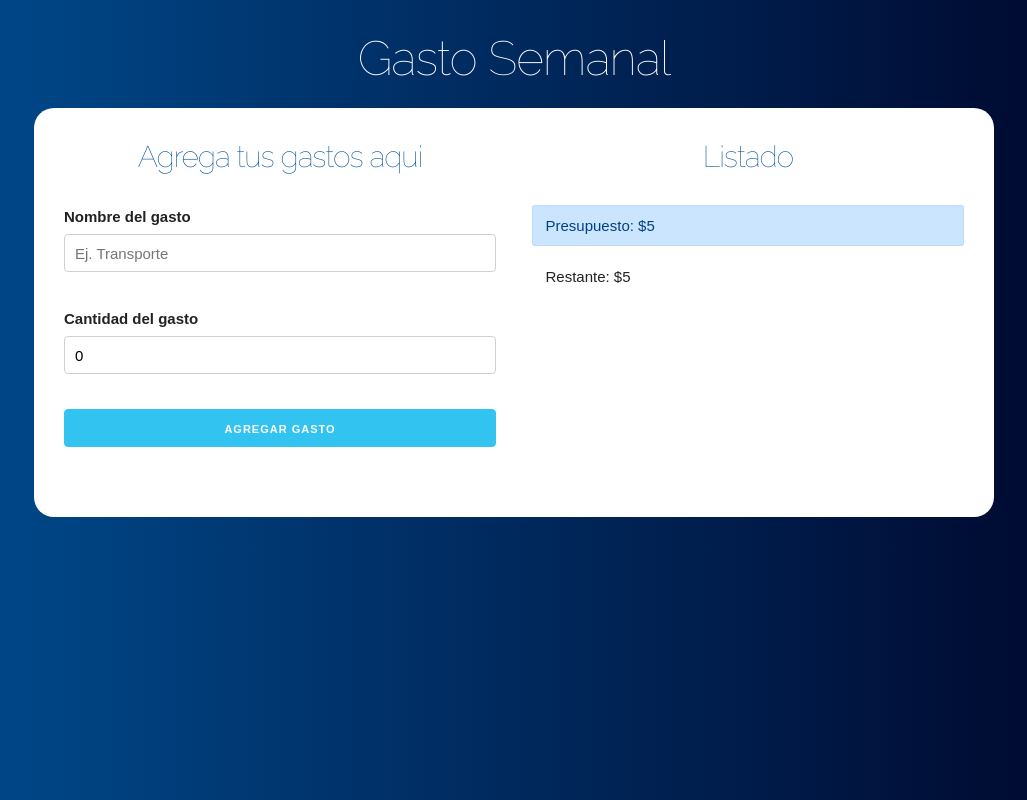
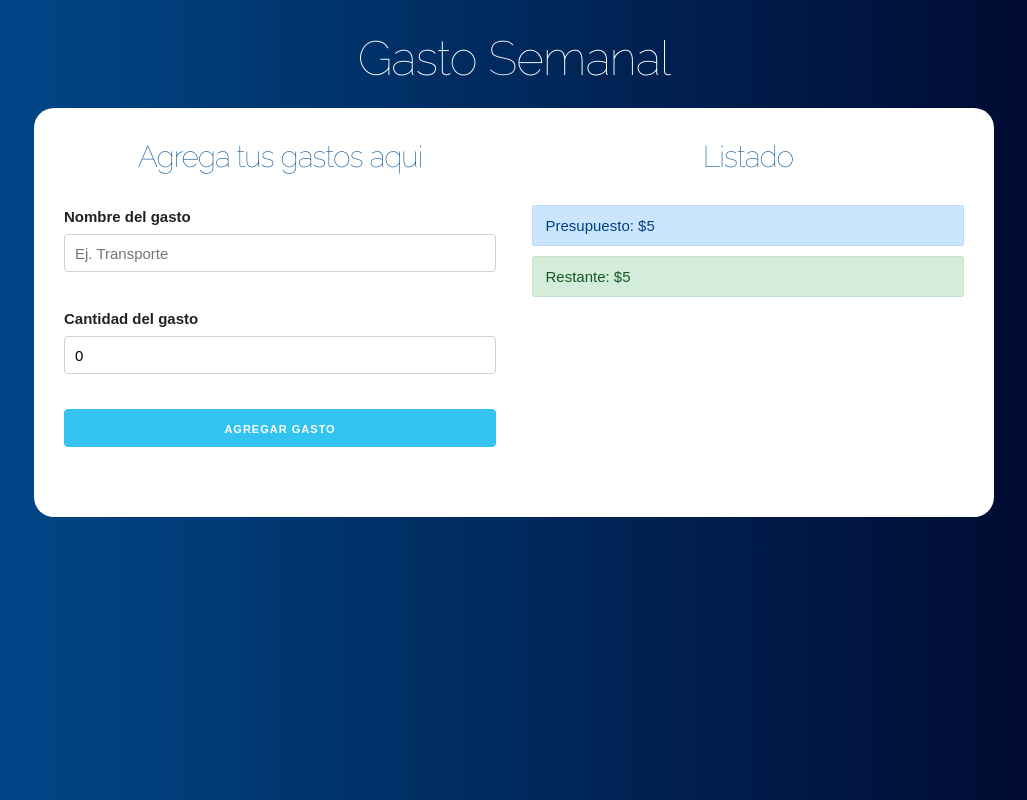
Before and after one commit to MarcoCarrillo/presupuesto, a React (Create React App) app: page / in a window 1280 px wide. Both pictures are taken after typing "5" into the empty fields and a click on the input "Definir presupuesto". Shown: the whole page, without its empty margins (126-1153 px from the left). Built offline with nearby package versions, Linux system fonts and the light colour scheme.

Commit message:
Finalizada

```diff
--- a/src/App.js
+++ b/src/App.js
@@ -32,7 +32,7 @@
       }
 
 
-    }, [gasto]);
+    }, [gasto, creargasto, gastos, restante]);
 
 
 
--- a/src/components/ControlPresupuesto.js
+++ b/src/components/ControlPresupuesto.js
@@ -1,4 +1,6 @@
-import React, {Fragment} from 'react'
+import React, {Fragment} from 'react';
+import { revisarPresupuesto} from '../helpers';
+import PropTypes from 'prop-types';
 
 const ControlPresupuesto = ({presupuesto, restante}) => {
     return (
@@ -6,7 +8,7 @@
             <div className="alert alert-primary">
                 Presupuesto: ${presupuesto}
             </div>
-            <div className="alert">
+            <div className={revisarPresupuesto(presupuesto, restante)}>
                 Restante: ${restante}
             </div>
         </Fragment>
@@ -14,4 +16,9 @@
      );
 }
 
+ControlPresupuesto.propTypes ={
+    presupuesto: PropTypes.number.isRequired,
+    restante: PropTypes.number.isRequired
+}
+
 export default ControlPresupuesto;
--- a/src/components/Error.js
+++ b/src/components/Error.js
@@ -1,7 +1,12 @@
 import React from 'react';
+import PropTypes from 'prop-types';
 
 const Error = ({mensaje}) => (
 <p className="alert alert-danger error">{mensaje}</p>
 );
 
+Error.propTypes ={
+    mensaje: PropTypes.string.isRequired
+
+}
 export default Error;
--- a/src/components/Listado.js
+++ b/src/components/Listado.js
@@ -1,5 +1,6 @@
 import React from 'react';
 import Gasto from './Gasto';
+import PropTypes from 'prop-types';
 
 const Listado = ({gastos}) => (
     <div className="gastos-realizados">
@@ -13,4 +14,8 @@
     </div>
 );
 
+Listado.propTypes ={
+    gastos: PropTypes.array.isRequired
+
+}
 export default Listado;
--- /dev/null
+++ b/src/helpers.js
@@ -0,0 +1,11 @@
+export const revisarPresupuesto = (presupuesto, restante) =>{
+    let clase;
+    if( (presupuesto / 4) > restante ){
+        clase = 'alert alert-danger'
+    }else if((presupuesto / 2) > restante){
+        clase = 'alert alert-warning'
+    }else{
+        clase = 'alert alert-success'
+    }
+    return clase;
+}
```
Also changed, not shown: src/components/Formulario.js (+7 -0 lines), src/components/Gasto.js (+6 -1 lines), src/components/Pregunta.js (+9 -0 lines).
